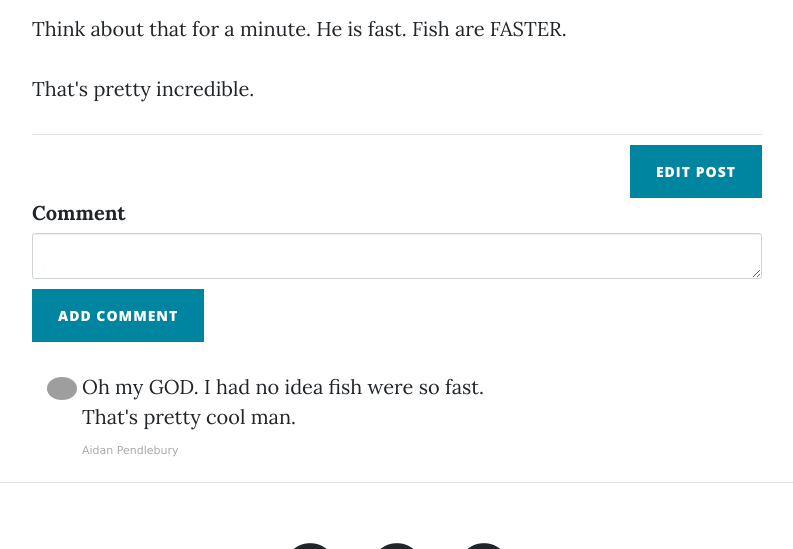
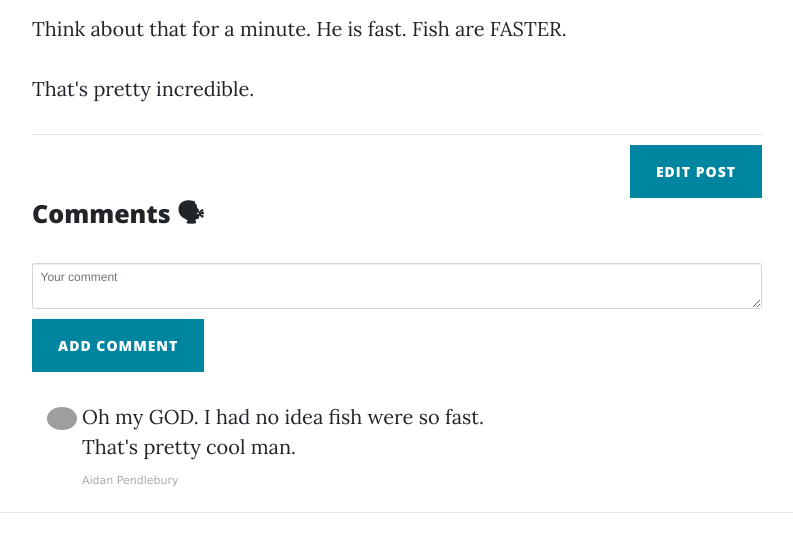
Before and after one commit to aidanjames/aidan-blog, a Flask app: page /post/2 in a window 1280 px wide. Shown: the part 810-1359 px from the top of the page, without its empty margins (243-1036 px from the left). Run offline with Flask 2, Linux system fonts and the light colour scheme; a user stored in the database is signed in; data comes from the database, SQL or seed files in the repository; some libraries are stand-ins or nearby versions; grey boxes are pictures that could not be loaded.

Commit message:
Tidy comment form.

```diff
--- a/forms.py
+++ b/forms.py
@@ -27,7 +27,7 @@ class LogInForm(FlaskForm):
 
 
 class CommentForm(FlaskForm):
-    comment = StringField("Comment", widget=TextArea(), validators=[DataRequired()])
+    comment = StringField("", widget=TextArea(), validators=[DataRequired()], render_kw={"placeholder": "Your comment"})
     submit = SubmitField("Add comment")
 
 
--- a/templates/post.html
+++ b/templates/post.html
@@ -37,6 +37,15 @@
         </div>
 
         <!--           Comments Area -->
+
+        <h1>Comments 🗣</h1>
+
+        {% if not current_user.is_authenticated %}
+
+        <p><a href="{{ url_for('login') }}">Log in</a> to add a comment.</p>
+
+        {% else %}
+
         {{ wtf.quick_form(form, novalidate=True, button_map={"submit": "primary"}) }}
         <div class="col-lg-8 col-md-10 mx-auto comment">
           {% for comment in post.blog_comments %}
@@ -53,7 +62,7 @@
           </ul>
           {% endfor %}
         </div>
-
+      {% endif %}
       </div>
     </div>
   </div>
```
